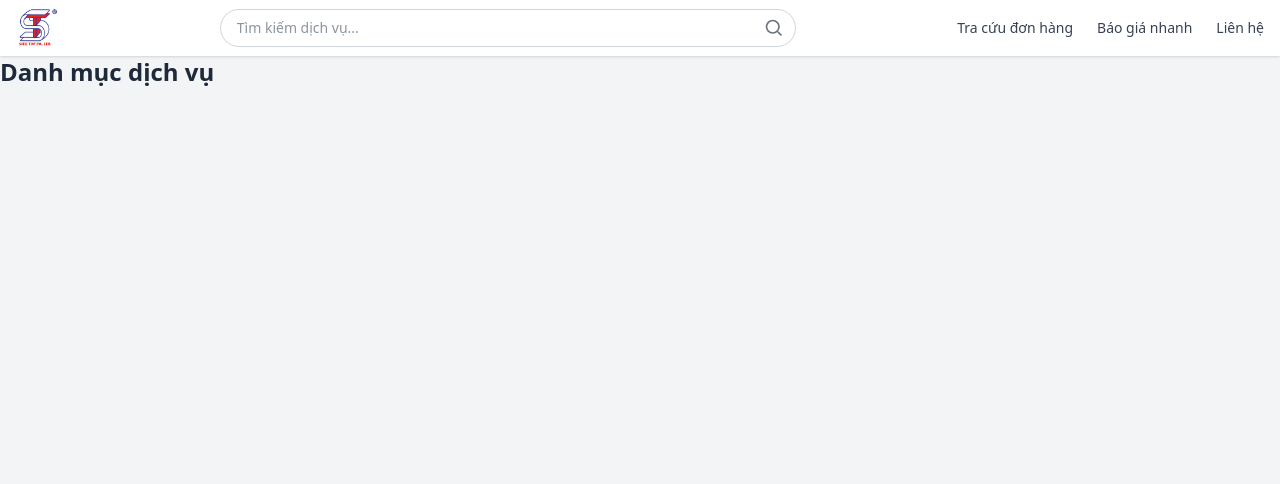
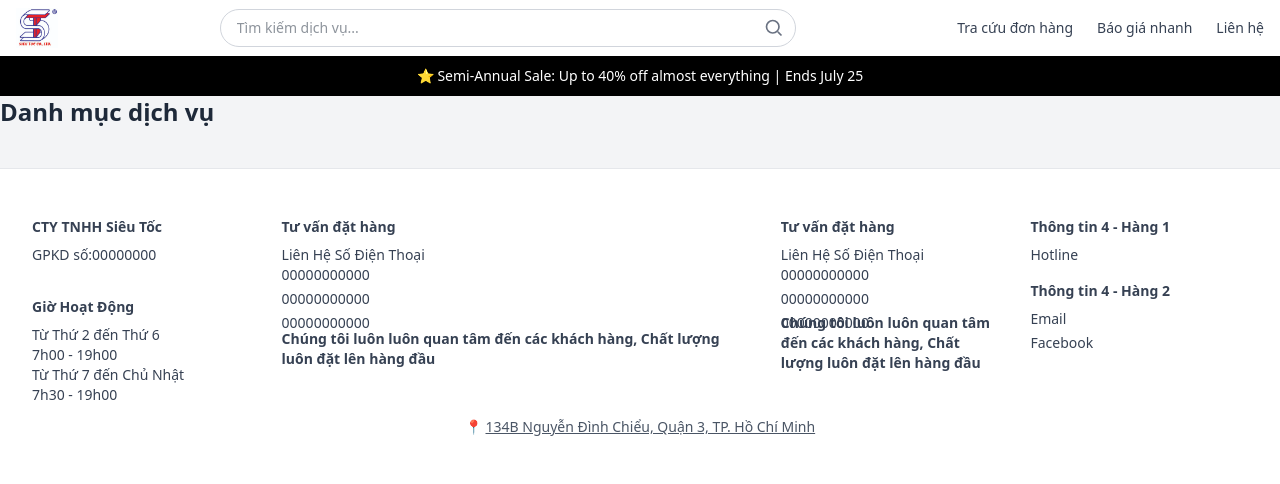
Before and after one commit to Khueminh2025/inansieutoc, a Django app: page /dich-vu/ in a window 1280 px wide. Shown: the top 484 px of the page. Run offline with Django 5.2, Linux system fonts and the light colour scheme; data that the repository does not hold is empty.

Commit message:
Cập nhật thêm các tính năng mới

```diff
--- a/core/templates/base.html
+++ b/core/templates/base.html
@@ -6,6 +6,7 @@
     <meta name="viewport" content="width=device-width, initial-scale=1.0">
     {% load static %}
     <link href="{% static 'css/output.css' %}" rel="stylesheet">
+    <script defer src="https://unpkg.com/alpinejs@3.x.x/dist/cdn.min.js"></script>
   </head>
 
   <body class="bg-gray-100 text-gray-800 font-sans">
@@ -55,11 +56,109 @@
   </div>
 </div>
 {% endif %}
-<body class="bg-gray-100 text-gray-800 font-sans">
+<div class="w-full bg-black h-10 flex items-center justify-center text-white text-sm"
+     x-data="{
+       messages: [
+         '⭐ Semi-Annual Sale: Up to 40% off almost everything | Ends July 25',
+         '🚚 Free shipping on orders over $100',
+         '🔥 Today\'s Deal: 40% off sticker singles'
+       ],
+       currentIndex: 0,
+       get currentMessage() {
+         return this.messages[this.currentIndex];
+       },
+       init() {
+         setInterval(() => {
+           this.currentIndex = (this.currentIndex + 1) % this.messages.length;
+         }, 10000); // mỗi 10s
+       }
+     }"
+     x-init="init()"
+>
+  <span x-text="currentMessage" class="transition-opacity duration-500 ease-in-out"></span>
+</div>
 
   {% block content %}{% endblock %}
+
+  <!-- Footer (tuỳ chọn sau này) -->
+<footer class="bg-white text-gray-700 border-t border-gray-200 py-12 mt-10">
+  <div class="max-w-7xl mx-auto px-6 lg:px-8">
+    <div class="grid grid-cols-1 sm:grid-cols-2 md:grid-cols-5 gap-8 text-sm">
+
+      <!-- Thông tin 1 -->
+      <div class="md:col-span-1 flex flex-col h-40 justify-between">
+        <div class="h-1/2">
+          <h3 class="font-semibold mb-2">CTY TNHH Siêu Tốc</h3>
+          <p>GPKD số:00000000</p>
+        </div>
+        <div class="h-1/2">
+          <h3 class="font-semibold mb-2">Giờ Hoạt Động</h3>
+          <p>Từ Thứ 2 đến Thứ 6</p>
+          <p>7h00 - 19h00</p>
+          <p>Từ Thứ 7 đến Chủ Nhật</p>
+          <p>7h30 - 19h00</p>
+        </div>
+      </div>
+
+      <!-- Thông tin 2 -->
+      <div class="md:col-span-2 flex flex-col h-40">
+        <div class="h-[70%]">
+          <h3 class="font-semibold mb-2">Tư vấn đặt hàng</h3>
+          <p>Liên Hệ Số Điện Thoại</p>
+          <ul class="space-y-1">
+            <li>00000000000</li>
+            <li>00000000000</li>
+            <li>00000000000</li>
+          </ul>
+        </div>
+        <div class="h-[30%]">
+ <h3 class="font-semibold mb-2">Chúng tôi luôn luôn quan tâm đến các khách hàng, Chất lượng luôn đặt lên hàng đầu</h3>
+        </div>
+      </div>
+
+      <!-- Thông tin 3 -->
+      <div class="md:col-span-1 flex flex-col h-40 justify-between">
+        <div class="h-[60%]">
+          <h3 class="font-semibold mb-2">Tư vấn đặt hàng</h3>
+          <p>Liên Hệ Số Điện Thoại</p>
+          <ul class="space-y-1">
+            <li>00000000000</li>
+            <li>00000000000</li>
+            <li>00000000000</li>
+          </ul>
+        </div>
+        <div class="h-[40%]">
+          <h3 class="font-semibold mb-2">Chúng tôi luôn luôn quan tâm đến các khách hàng, Chất lượng luôn đặt lên hàng đầu</h3>
+
+        </div>
+      </div>
+
+      <!-- Thông tin 4 -->
+      <div class="md:col-span-1 flex flex-col h-40 justify-between">
+        <div class="h-[40%]">
+          <h3 class="font-semibold mb-2">Thông tin 4 - Hàng 1</h3>
+          <ul class="space-y-1">
+            <li>Hotline</li>
+          </ul>
+        </div>
+        <div class="h-[60%]">
+          <h3 class="font-semibold mb-2">Thông tin 4 - Hàng 2</h3>
+          <ul class="space-y-1">
+            <li>Email</li>
+            <li>Facebook</li>
+          </ul>
+        </div>
+      </div>
+    </div>
+
+    <!-- Địa chỉ Google Maps -->
+    <div class="mt-10 text-center text-sm text-gray-600">
+      📍
+      <a href="https://www.google.com/maps?q=134b+Nguyễn+Đình+Chiểu,+Quận+3" target="_blank" class="underline hover:text-blue-600">
+        134B Nguyễn Đình Chiểu, Quận 3, TP. Hồ Chí Minh
+      </a>
+    </div>
+  </div>
+</footer>
 </body>
-    <!-- Footer (tuỳ chọn sau này) -->
-
-  </body>
 </html>
--- a/core/views.py
+++ b/core/views.py
@@ -54,7 +54,7 @@ def order_verify(request):
 def home(request):
     categories = ServiceCategory.objects.all()
     featured_services = Service.objects.filter(is_featured=True)[:6]
-    banner_url = get_asset_url("home-banner")
+    banner_url = get_asset_url("banner-home")
 
     return render(request, 'core/home.html', {
         'categories': categories,
--- a/static/css/output.css
+++ b/static/css/output.css
@@ -13,27 +13,21 @@
     --color-green-500: oklch(72.3% 0.219 149.579);
     --color-green-600: oklch(62.7% 0.194 149.214);
     --color-green-700: oklch(52.7% 0.154 150.069);
-    --color-green-800: oklch(44.8% 0.119 151.328);
-    --color-blue-500: oklch(62.3% 0.214 259.815);
     --color-blue-600: oklch(54.6% 0.245 262.881);
     --color-blue-700: oklch(48.8% 0.243 264.376);
     --color-gray-50: oklch(98.5% 0.002 247.839);
     --color-gray-100: oklch(96.7% 0.003 264.542);
     --color-gray-200: oklch(92.8% 0.006 264.531);
     --color-gray-300: oklch(87.2% 0.01 258.338);
-    --color-gray-400: oklch(70.7% 0.022 261.325);
     --color-gray-500: oklch(55.1% 0.027 264.364);
     --color-gray-600: oklch(44.6% 0.03 256.802);
     --color-gray-700: oklch(37.3% 0.034 259.733);
     --color-gray-800: oklch(27.8% 0.033 256.848);
-    --color-gray-900: oklch(21% 0.034 264.665);
     --color-black: #000;
     --color-white: #fff;
     --spacing: 0.25rem;
     --breakpoint-lg: 64rem;
     --breakpoint-xl: 80rem;
-    --container-md: 28rem;
-    --container-lg: 32rem;
     --container-xl: 36rem;
     --container-7xl: 80rem;
     --text-xs: 0.75rem;
@@ -50,14 +44,13 @@
     --text-2xl--line-height: calc(2 / 1.5);
     --text-3xl: 1.875rem;
     --text-3xl--line-height: calc(2.25 / 1.875);
-    --text-4xl: 2.25rem;
-    --text-4xl--line-height: calc(2.5 / 2.25);
     --font-weight-medium: 500;
     --font-weight-semibold: 600;
     --font-weight-bold: 700;
     --radius-md: 0.375rem;
     --radius-lg: 0.5rem;
     --radius-xl: 0.75rem;
+    --ease-in-out: cubic-bezier(0.4, 0, 0.2, 1);
     --default-transition-duration: 150ms;
     --default-transition-timing-function: cubic-bezier(0.4, 0, 0.2, 1);
     --default-font-family: var(--font-sans);
@@ -318,23 +296,20 @@
   .table {
     display: table;
   }
+  .h-1 {
+    height: calc(var(--spacing) * 1);
+  }
+  .h-1\/2 {
+    height: calc(1/2 * 100%);
+  }
   .h-5 {
     height: calc(var(--spacing) * 5);
-  }
-  .h-6 {
-    height: calc(var(--spacing) * 6);
-  }
-  .h-8 {
-    height: calc(var(--spacing) * 8);
   }
   .h-10 {
     height: calc(var(--spacing) * 10);
   }
   .h-16 {
     height: calc(var(--spacing) * 16);
-  }
-  .h-32 {
-    height: calc(var(--spacing) * 32);
   }
   .h-40 {
     height: calc(var(--spacing) * 40);
@@ -345,11 +320,17 @@
   .h-60 {
     height: calc(var(--spacing) * 60);
   }
-  .h-64 {
-    height: calc(var(--spacing) * 64);
+  .h-\[30\%\] {
+    height: 30%;
   }
-  .h-72 {
-    height: calc(var(--spacing) * 72);
+  .h-\[40\%\] {
+    height: 40%;
+  }
+  .h-\[60\%\] {
+    height: 60%;
+  }
+  .h-\[70\%\] {
+    height: 70%;
   }
   .h-auto {
     height: auto;
@@ -647,17 +563,14 @@
   .py-3 {
     padding-block: calc(var(--spacing) * 3);
   }
-  .py-6 {
-    padding-block: calc(var(--spacing) * 6);
-  }
   .py-8 {
     padding-block: calc(var(--spacing) * 8);
   }
+  .py-12 {
+    padding-block: calc(var(--spacing) * 12);
+  }
   .pt-4 {
     padding-top: calc(var(--spacing) * 4);
-  }
-  .pr-3 {
-    padding-right: calc(var(--spacing) * 3);
   }
   .pr-10 {
     padding-right: calc(var(--spacing) * 10);
@@ -786,14 +694,60 @@
     transition-timing-function: var(--tw-ease, var(--default-transition-timing-function));
     transition-duration: var(--tw-duration, var(--default-transition-duration));
   }
+  .transition-opacity {
+    transition-property: opacity;
+    transition-timing-function: var(--tw-ease, var(--default-transition-timing-function));
+    transition-duration: var(--tw-duration, var(--default-transition-duration));
+  }
+  .transition-transform {
+    transition-property: transform, translate, scale, rotate;
+    transition-timing-function: var(--tw-ease, var(--default-transition-timing-function));
+    transition-duration: var(--tw-duration, var(--default-transition-duration));
+  }
   .duration-200 {
     --tw-duration: 200ms;
     transition-duration: 200ms;
   }
-  .hover\:bg-blue-600 {
-    &:hover {
+  .duration-300 {
+    --tw-duration: 300ms;
+    transition-duration: 300ms;
+  }
+  .duration-500 {
+    --tw-duration: 500ms;
+    transition-duration: 500ms;
+  }
+  .ease-in-out {
+    --tw-ease: var(--ease-in-out);
+    transition-timing-function: var(--ease-in-out);
+  }
+  .group-hover\:scale-105 {
+    &:is(:where(.group):hover *) {
       @media (hover: hover) {
-        background-color: var(--color-blue-600);
+        --tw-scale-x: 105%;
+        --tw-scale-y: 105%;
+        --tw-scale-z: 105%;
+        scale: var(--tw-scale-x) var(--tw-scale-y);
+      }
+    }
+  }
+  .group-hover\:opacity-50 {
+    &:is(:where(.group):hover *) {
+      @media (hover: hover) {
+        opacity: 50%;
+      }
+    }
+  }
+  .group-hover\:opacity-90 {
+    &:is(:where(.group):hover *) {
+      @media (hover: hover) {
+        opacity: 90%;
+      }
+    }
+  }
+  .group-hover\:opacity-100 {
+    &:is(:where(.group):hover *) {
+      @media (hover: hover) {
+        opacity: 100%;
       }
     }
   }
@@ -929,19 +878,25 @@
       line-height: var(--tw-leading, var(--text-sm--line-height));
     }
   }
-  .md\:mt-0 {
-    @media (width >= 48rem) {
-      margin-top: calc(var(--spacing) * 0);
+  .sm\:text-xl {
+    @media (width >= 40rem) {
+      font-size: var(--text-xl);
+      line-height: var(--tw-leading, var(--text-xl--line-height));
     }
   }
-  .md\:flex {
+  .md\:col-span-1 {
     @media (width >= 48rem) {
-      display: flex;
+      grid-column: span 1 / span 1;
     }
   }
-  .md\:h-40 {
+  .md\:col-span-2 {
     @media (width >= 48rem) {
-      height: calc(var(--spacing) * 40);
+      grid-column: span 2 / span 2;
+    }
+  }
+  .md\:h-30 {
+    @media (width >= 48rem) {
+      height: calc(var(--spacing) * 30);
     }
   }
   .md\:h-48 {
@@ -964,25 +929,20 @@
       grid-template-columns: repeat(4, minmax(0, 1fr));
     }
   }
+  .md\:grid-cols-5 {
+    @media (width >= 48rem) {
+      grid-template-columns: repeat(5, minmax(0, 1fr));
+    }
+  }
   .md\:grid-cols-6 {
     @media (width >= 48rem) {
       grid-template-columns: repeat(6, minmax(0, 1fr));
     }
   }
-  .md\:flex-row {
+  .md\:text-lg {
     @media (width >= 48rem) {
-      flex-direction: row;
-    }
-  }
-  .md\:px-10 {
-    @media (width >= 48rem) {
-      padding-inline: calc(var(--spacing) * 10);
-    }
-  }
-  .md\:text-4xl {
-    @media (width >= 48rem) {
-      font-size: var(--text-4xl);
-      line-height: var(--tw-leading, var(--text-4xl--line-height));
+      font-size: var(--text-lg);
+      line-height: var(--tw-leading, var(--text-lg--line-height));
     }
   }
   .lg\:grid-cols-2 {
@@ -1010,6 +970,26 @@
   syntax: "*";
   inherits: false;
   initial-value: 0;
+}
+@property --tw-rotate-x {
+  syntax: "*";
+  inherits: false;
+}
+@property --tw-rotate-y {
+  syntax: "*";
+  inherits: false;
+}
+@property --tw-rotate-z {
+  syntax: "*";
+  inherits: false;
+}
+@property --tw-skew-x {
+  syntax: "*";
+  inherits: false;
+}
+@property --tw-skew-y {
+  syntax: "*";
+  inherits: false;
 }
 @property --tw-space-y-reverse {
   syntax: "*";
@@ -1104,12 +1084,36 @@
   syntax: "*";
   inherits: false;
 }
+@property --tw-ease {
+  syntax: "*";
+  inherits: false;
+}
+@property --tw-scale-x {
+  syntax: "*";
+  inherits: false;
+  initial-value: 1;
+}
+@property --tw-scale-y {
+  syntax: "*";
+  inherits: false;
+  initial-value: 1;
+}
+@property --tw-scale-z {
+  syntax: "*";
+  inherits: false;
+  initial-value: 1;
+}
 @layer properties {
   @supports ((-webkit-hyphens: none) and (not (margin-trim: inline))) or ((-moz-orient: inline) and (not (color:rgb(from red r g b)))) {
     *, ::before, ::after, ::backdrop {
       --tw-translate-x: 0;
       --tw-translate-y: 0;
       --tw-translate-z: 0;
+      --tw-rotate-x: initial;
+      --tw-rotate-y: initial;
+      --tw-rotate-z: initial;
+      --tw-skew-x: initial;
+      --tw-skew-y: initial;
       --tw-space-y-reverse: 0;
       --tw-space-x-reverse: 0;
       --tw-border-style: solid;
@@ -1130,6 +1134,10 @@
       --tw-ring-offset-shadow: 0 0 #0000;
       --tw-outline-style: solid;
       --tw-duration: initial;
+      --tw-ease: initial;
+      --tw-scale-x: 1;
+      --tw-scale-y: 1;
+      --tw-scale-z: 1;
     }
   }
 }
```
Also changed, not shown: other parts of static/css/output.css (+39 -119 lines), core/templates/core/home.html (+21 -35 lines), tailwind.config.js (+9 -0 lines), static/images/konica.jpg (added).
